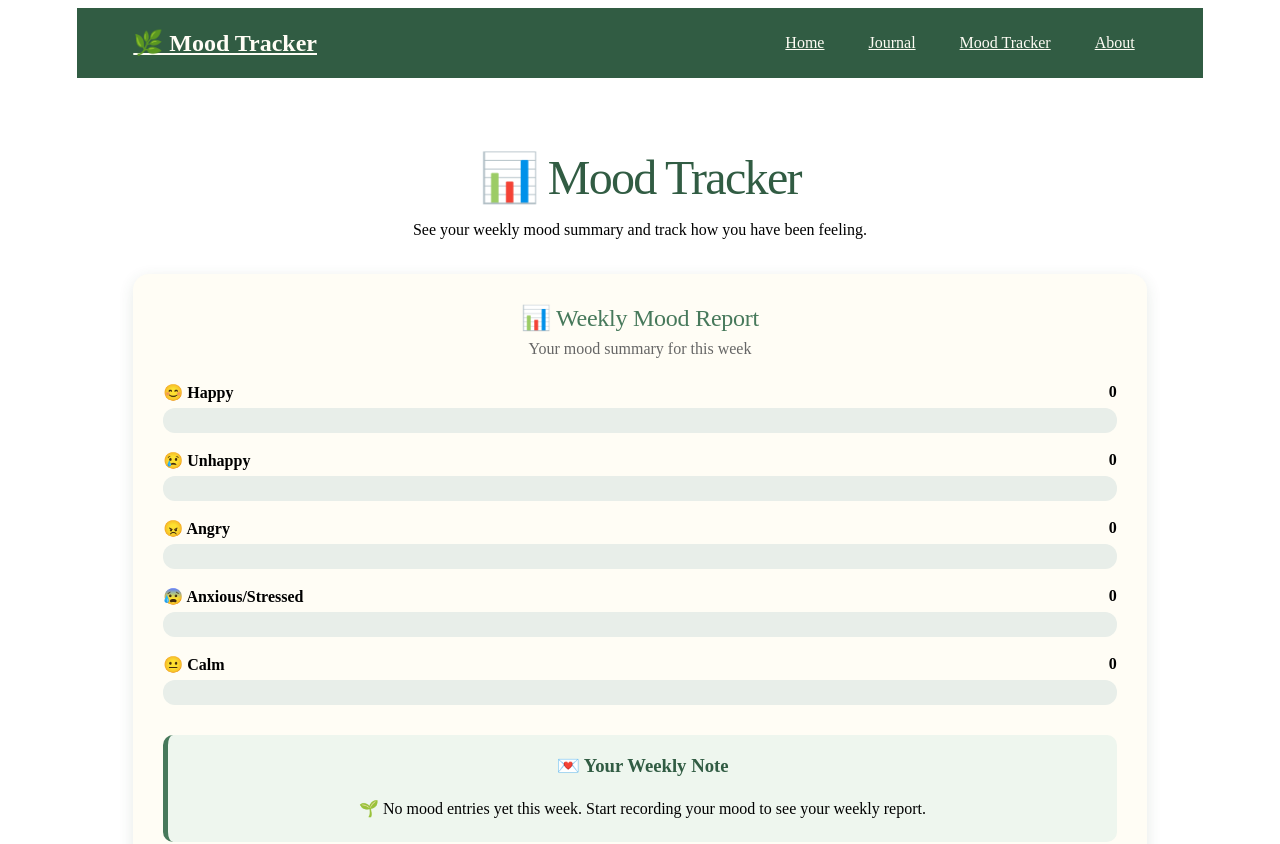
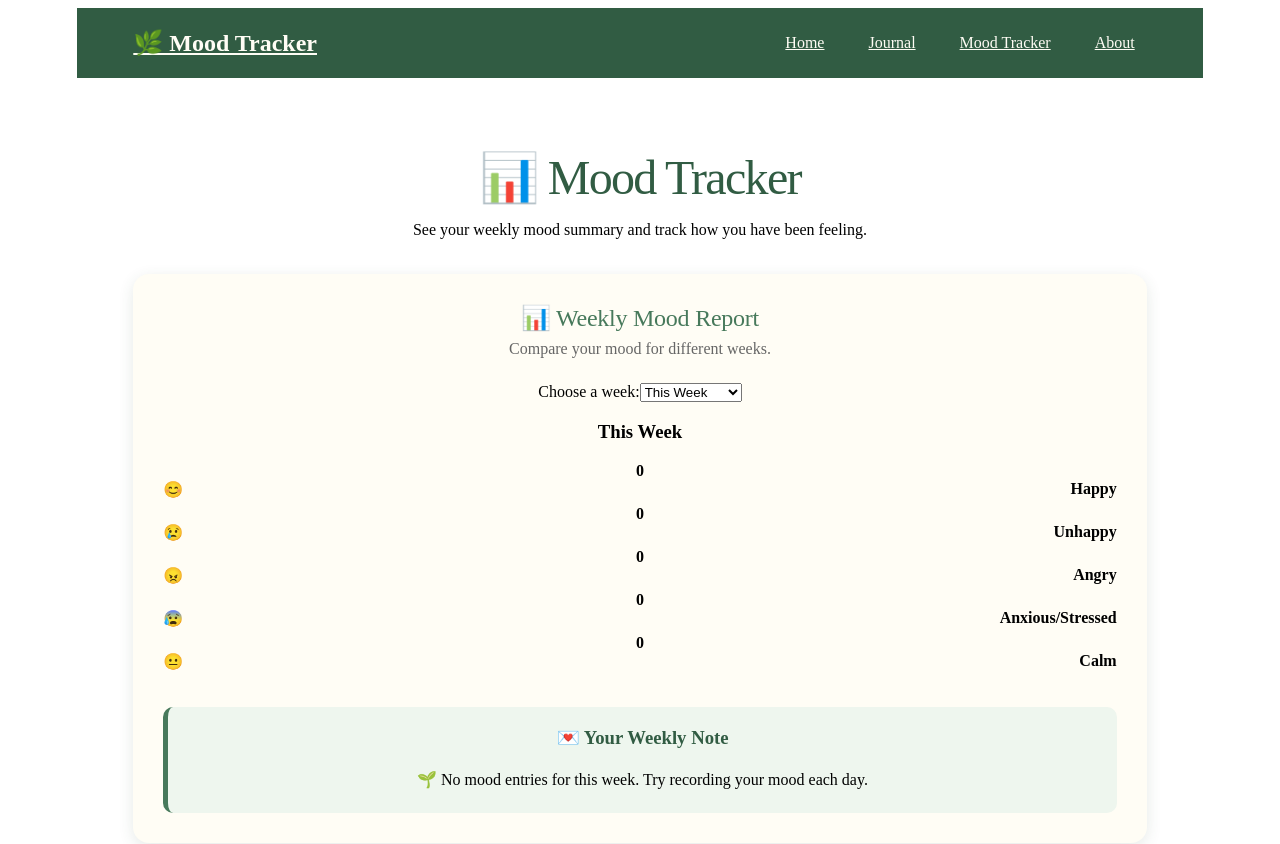
Before and after one commit to rekhavs003-cloud/unit-1-project, a React (Vite) app: page /calendar in a window 1280 px wide. Shown: the top 844 px of the page. Built offline with nearby package versions, Linux system fonts and the light colour scheme.

Commit message:
Add three week mood report filter

```diff
--- a/src/components/WeeklyMoodReport/WeeklyMoodReport.jsx
+++ b/src/components/WeeklyMoodReport/WeeklyMoodReport.jsx
@@ -1,17 +1,8 @@
-import React from "react";
+import React, { useState } from "react";
 import "./WeeklyMoodReport.css";
 
 function WeeklyMoodReport({ moodEntries = [] }) {
-  const today = new Date();
-
-  // Start of the current week (Sunday)
-  const startOfWeek = new Date(today);
-  startOfWeek.setHours(0, 0, 0, 0);
-  startOfWeek.setDate(today.getDate() - today.getDay());
-
-  // Start of next week
-  const endOfWeek = new Date(startOfWeek);
-  endOfWeek.setDate(startOfWeek.getDate() + 7);
+  const [selectedWeek, setSelectedWeek] = useState("this");
 
   const moods = [
     {
@@ -41,7 +32,44 @@ function WeeklyMoodReport({ moodEntries = [] }) {
     }
   ];
 
-  // Start every mood at zero
+  // Today's date
+  const today = new Date();
+
+  // Find the beginning of the current week.
+  // Sunday is the first day.
+  const currentWeekStart = new Date(today);
+  currentWeekStart.setHours(0, 0, 0, 0);
+  currentWeekStart.setDate(
+    today.getDate() - today.getDay()
+  );
+
+  // Move back depending on the selected week.
+  const selectedWeekStart = new Date(
+    currentWeekStart
+  );
+
+  if (selectedWeek === "last") {
+    selectedWeekStart.setDate(
+      selectedWeekStart.getDate() - 7
+    );
+  }
+
+  if (selectedWeek === "twoWeeksAgo") {
+    selectedWeekStart.setDate(
+      selectedWeekStart.getDate() - 14
+    );
+  }
+
+  // End of selected week
+  const selectedWeekEnd = new Date(
+    selectedWeekStart
+  );
+
+  selectedWeekEnd.setDate(
+    selectedWeekStart.getDate() + 7
+  );
+
+  // Start all mood counts at zero.
   const moodCounts = {
     Happy: 0,
     Unhappy: 0,
@@ -50,12 +78,13 @@ function WeeklyMoodReport({ moodEntries = [] }) {
     Calm: 0
   };
 
-  // Count saved entries from the current week
+  // Count real saved mood entries.
   moodEntries.forEach((entry) => {
     if (!entry.date || !entry.mood) {
       return;
     }
 
+    // Convert YYYY-MM-DD into a local date.
     const [year, month, day] =
       entry.date.split("-").map(Number);
 
@@ -65,9 +94,11 @@ function WeeklyMoodReport({ moodEntries = [] }) {
       day
     );
 
+    // Check whether this entry belongs
+    // to the selected week.
     if (
-      entryDate >= startOfWeek &&
-      entryDate < endOfWeek
+      entryDate >= selectedWeekStart &&
+      entryDate < selectedWeekEnd
     ) {
       if (entry.mood === "Happy") {
         moodCounts.Happy++;
@@ -91,12 +122,13 @@ function WeeklyMoodReport({ moodEntries = [] }) {
     }
   });
 
-  // Find the largest number
+  // Find the largest count.
   const largestCount = Math.max(
     ...Object.values(moodCounts),
     1
   );
 
+  // Weekly note
   function getWeeklyNote() {
     const happyDays = moodCounts.Happy;
 
@@ -108,22 +140,35 @@ function WeeklyMoodReport({ moodEntries = [] }) {
     );
 
     if (totalEntries === 0) {
-      return "🌱 No mood entries yet this week. Start recording your mood to see your weekly report.";
+      return "🌱 No mood entries for this week. Try recording your mood each day.";
     }
 
     if (happyDays >= 3) {
       return "🌟 Great week! You had 3 or more happy days. Keep enjoying those positive moments!";
     }
 
+    if (happyDays === 2) {
+      return "🌱 You had two happy days this week. Keep checking in with yourself!";
+    }
+
     if (happyDays === 1) {
       return "💛 You had one happy day this week. Be gentle with yourself and make time for rest.";
     }
 
-    if (happyDays === 0) {
-      return "💛 This week may have been difficult. Take care of yourself with rest, water, nourishing food, and gentle movement.";
+    return "💛 This week may have been difficult. Take care of yourself and keep checking in with your mood.";
   }
 
-    return "🌱 Keep checking in with yourself. Every mood is worth noticing.";
+  // Week title
+  function getWeekTitle() {
+    if (selectedWeek === "this") {
+      return "This Week";
+    }
+
+    if (selectedWeek === "last") {
+      return "Last Week";
+    }
+
+    return "2 Weeks Ago";
   }
 
   return (
@@ -132,41 +177,85 @@ function WeeklyMoodReport({ moodEntries = [] }) {
       <h2>📊 Weekly Mood Report</h2>
 
       <p className="report-introduction">
-        Your mood summary for this week
+        Compare your mood for different weeks.
       </p>
 
+      {/* Week Filter */}
+      <div className="week-filter">
+
+        <label htmlFor="week">
+          Choose a week:
+        </label>
+
+        <select
+          id="week"
+          value={selectedWeek}
+          onChange={(event) =>
+            setSelectedWeek(event.target.value)
+          }
+        >
+          <option value="this">
+            This Week
+          </option>
+
+          <option value="last">
+            Last Week
+          </option>
+
+          <option value="twoWeeksAgo">
+            2 Weeks Ago
+          </option>
+        </select>
+
+      </div>
+
+      <h3 className="selected-week-title">
+        {getWeekTitle()}
+      </h3>
+
+      {/* Vertical Bar Chart */}
       <div className="mood-chart">
 
+        <div className="chart-bars">
+
           {moods.map((mood) => {
-          const count = moodCounts[mood.name];
 
-          const barWidth =
+            const count =
+              moodCounts[mood.name];
+
+            const barHeight =
               (count / largestCount) * 100;
 
             return (
               <div
-              className="chart-row"
+                className="chart-column"
                 key={mood.name}
               >
 
-              <div className="chart-label">
-                <span>
-                  {mood.emoji} {mood.name}
-                </span>
+                <div className="bar-area">
 
-                <strong>
+                  <strong className="bar-number">
                     {count}
                   </strong>
-              </div>
-
-              <div className="bar-background">
 
                   <div
                     className={`mood-bar ${mood.className}`}
                     style={{
-                    width: `${barWidth}%`
+                      height: `${barHeight}%`
                     }}
                   ></div>
+
+                </div>
+
+                <div className="chart-label">
+
+                  <span className="chart-emoji">
+                    {mood.emoji}
+                  </span>
+
+                  <span className="chart-mood-name">
+                    {mood.name}
+                  </span>
 
                 </div>
 
@@ -176,6 +265,9 @@ function WeeklyMoodReport({ moodEntries = [] }) {
 
         </div>
 
+      </div>
+
+      {/* Weekly Note */}
       <div className="weekly-note">
 
         <h3>💌 Your Weekly Note</h3>
```
Lines whose indentation alone changed are shown as unchanged.
